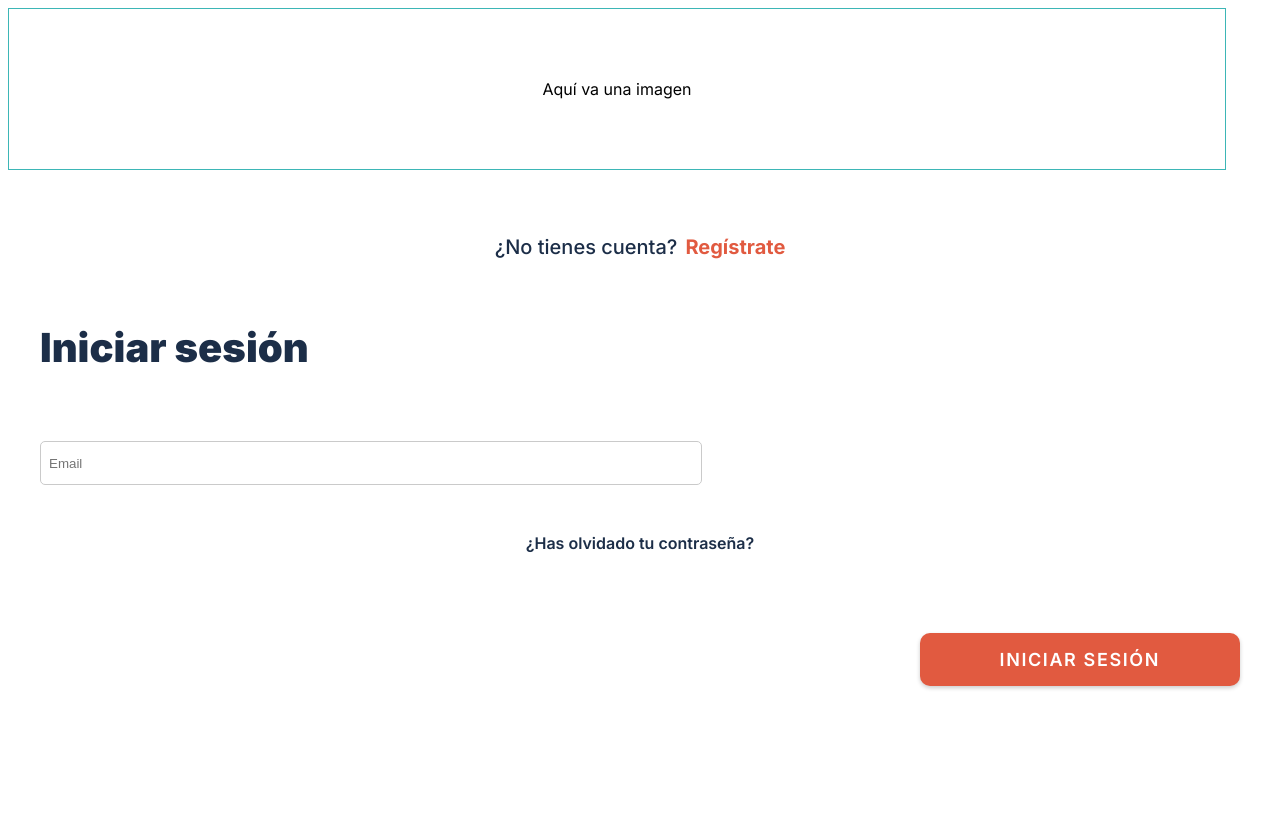
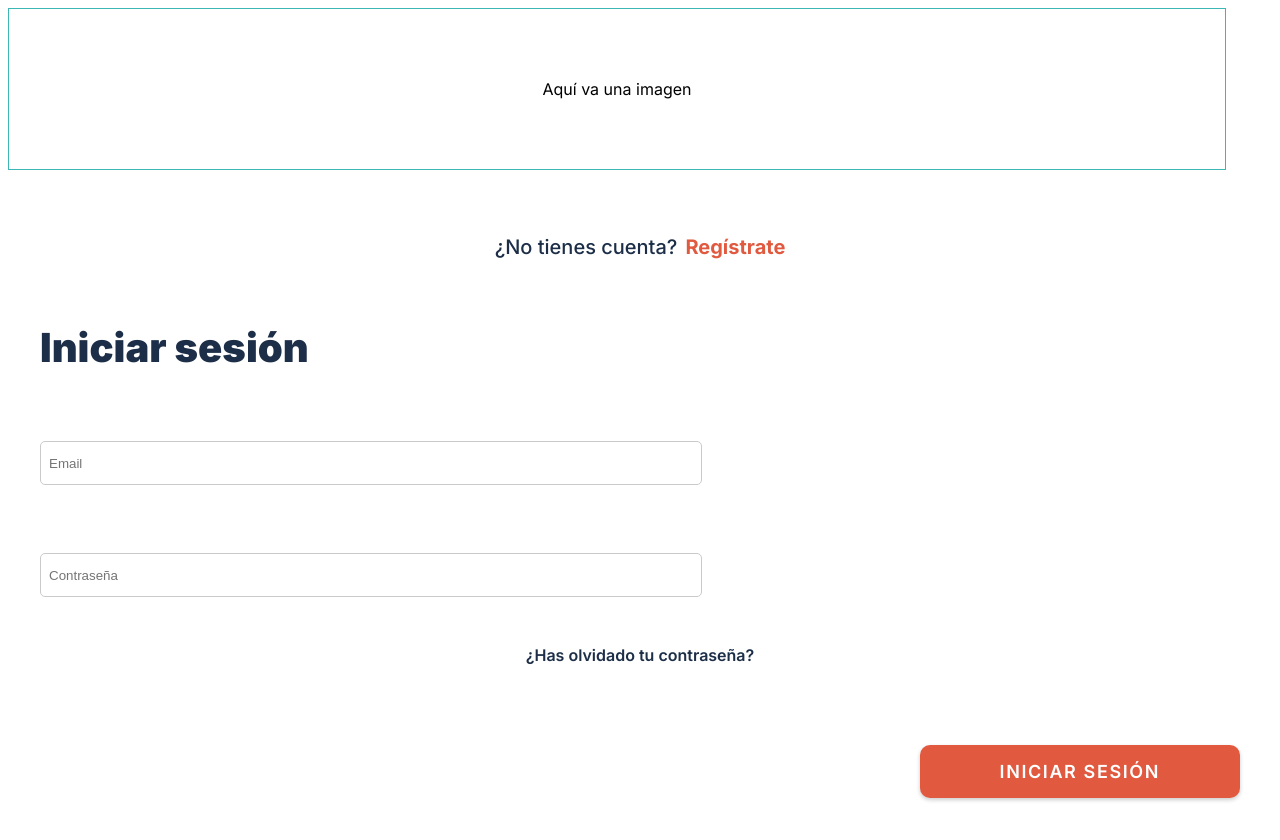
Before and after one commit to raulalhena/actos, a Next.js app: page /login in a window 1280 px wide. Shown: the top 840 px of the page. Before the commit the page ends 800 px from the top, so only its background shows below. Built offline with nearby package versions, Linux system fonts and the light colour scheme.

Commit message:
Password text input

```diff
--- a/src/app/globals.css
+++ b/src/app/globals.css
@@ -1,3 +1,6 @@
+.page {
+}
+
 h1 {
   color: #1c2e48;
   font-size: 30pt;
@@ -22,6 +25,7 @@ h3 {
   font-weight: 600;
 }
 
+
 /* Para pantallas más grandes o iguales a 768px (md) */
 @media screen and (min-width: 768px) {
 }
--- a/src/app/interfaces/textInputProps.ts
+++ b/src/app/interfaces/textInputProps.ts
@@ -8,4 +8,5 @@ export interface TextInputProps {
     value: string | undefined;
     onChange: (event: React.ChangeEvent<HTMLInputElement>) => void;
     className?: string;
+    isPassword?: boolean;
 }
--- a/src/app/login/page.tsx
+++ b/src/app/login/page.tsx
@@ -4,7 +4,7 @@ import styles from './login.module.css';
 
 const page = () => {
     return (
-        <div className={styles.logInPage}>
+        <div>
             <section className={styles.header}>Aquí va una imagen</section>
             <LogInForm />
         </div>
--- a/src/components/Button/ButtonSubmit.module.css
+++ b/src/components/Button/ButtonSubmit.module.css
@@ -3,7 +3,7 @@
     justify-content: flex-end;
 }
 
-.buttonSubmit {
+.button {
   all: unset;
   width: fit-content;
   height: fit-content;
@@ -21,11 +21,11 @@
   text-transform: uppercase;
   box-shadow: 0 2px 4px rgba(0, 0, 0, 0.2);
 }
-.buttonSubmit:hover, .buttonSubmit:active {
+.button:hover, .button:active {
     cursor: pointer;
   }
 
-.buttonSubmit:active {
+.button:active {
   background: #ffffff;
   color: #e15a40;
   border: 1.5px solid #e15a40;
--- a/src/components/Button/ButtonSubmit.tsx
+++ b/src/components/Button/ButtonSubmit.tsx
@@ -4,7 +4,7 @@ import styles from './ButtonSubmit.module.css';
 const ButtonSubmit = ({ label }: ButtonSubmitProps) => {
     return (
         <div className={styles.container}>
-            <button className={styles.buttonSubmit} type="submit">
+            <button className={styles.button} type="submit">
                 {label}
             </button>
         </div>
--- a/src/components/LogInForm/LogInForm.module.css
+++ b/src/components/LogInForm/LogInForm.module.css
@@ -1,4 +1,4 @@
-.logInFormContainer {
+.container {
     margin: 3rem 2rem;
 }
 
@@ -14,7 +14,7 @@
     font-weight: 700;
 }
 
-.logInForm {
+.form {
     margin-bottom: 5rem;
 }
 
--- a/src/components/LogInForm/LogInForm.tsx
+++ b/src/components/LogInForm/LogInForm.tsx
@@ -23,13 +23,13 @@ const LogInForm = () => {
         console.log(logInData);
     };
     return (
-        <div className={styles.logInFormContainer}>
+        <div className={styles.container}>
             <form onSubmit={handlesubmit}>
                 <section className={styles.registerTitle}>
                     <h2>¿No tienes cuenta?</h2>
                     <h2 className={styles.registerLink}>Regístrate</h2>
                 </section>
-                <section className={styles.logInForm}>
+                <section className={styles.form}>
                     <h1>Iniciar sesión</h1>
                     <TextInput
                         id="email"
@@ -40,15 +40,16 @@ const LogInForm = () => {
                         value={logInData.email}
                         onChange={handleInputChange}
                         className={styles.customInput}                   />
-                    {/* <TextInput
-                        id="email"
+                    <TextInput
+                        id="password"
                         label=""
-                        placeholder="Email"
+                        placeholder="Contraseña"
                         minLength={3}
                         maxLength={175}
-                        value={logInData.email}
+                        value={logInData.password}
                         onChange={handleInputChange}
-                    /> */}
+                        isPassword={true}
+                    />
                     <h3 className={styles.forgotPasswordLink}>¿Has olvidado tu contraseña?</h3>
                 </section>
                 <ButtonSubmit  label="Iniciar sesión"  />
--- a/src/components/TextInput/TextInput.tsx
+++ b/src/components/TextInput/TextInput.tsx
@@ -2,7 +2,7 @@ import { TextInputProps } from '@/app/interfaces/textInputProps';
 import styles from './TextInput.module.css';
 
 function TextInput(props: TextInputProps) {
-    const { label, placeholder, id, maxLength, minLength, value, onChange } =
+    const { label, placeholder, id, maxLength, minLength, value, isPassword, onChange } =
     props;
 
     return (
@@ -12,7 +12,7 @@ function TextInput(props: TextInputProps) {
             </label>
             <br />
             <input
-                type="text"
+                type={isPassword ? 'password' : 'text'}
                 id={id}
                 placeholder={placeholder}
                 minLength={minLength}
```
